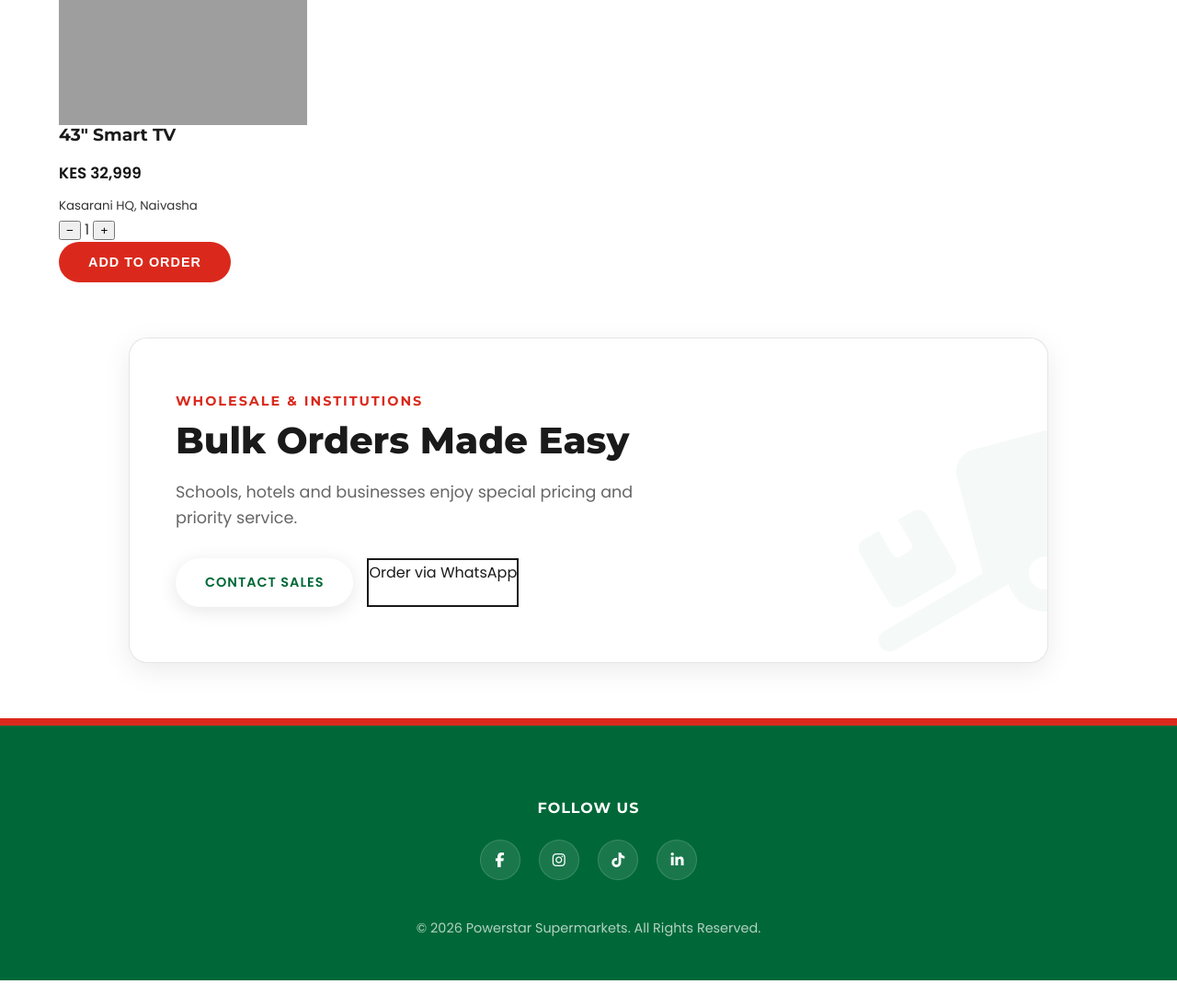
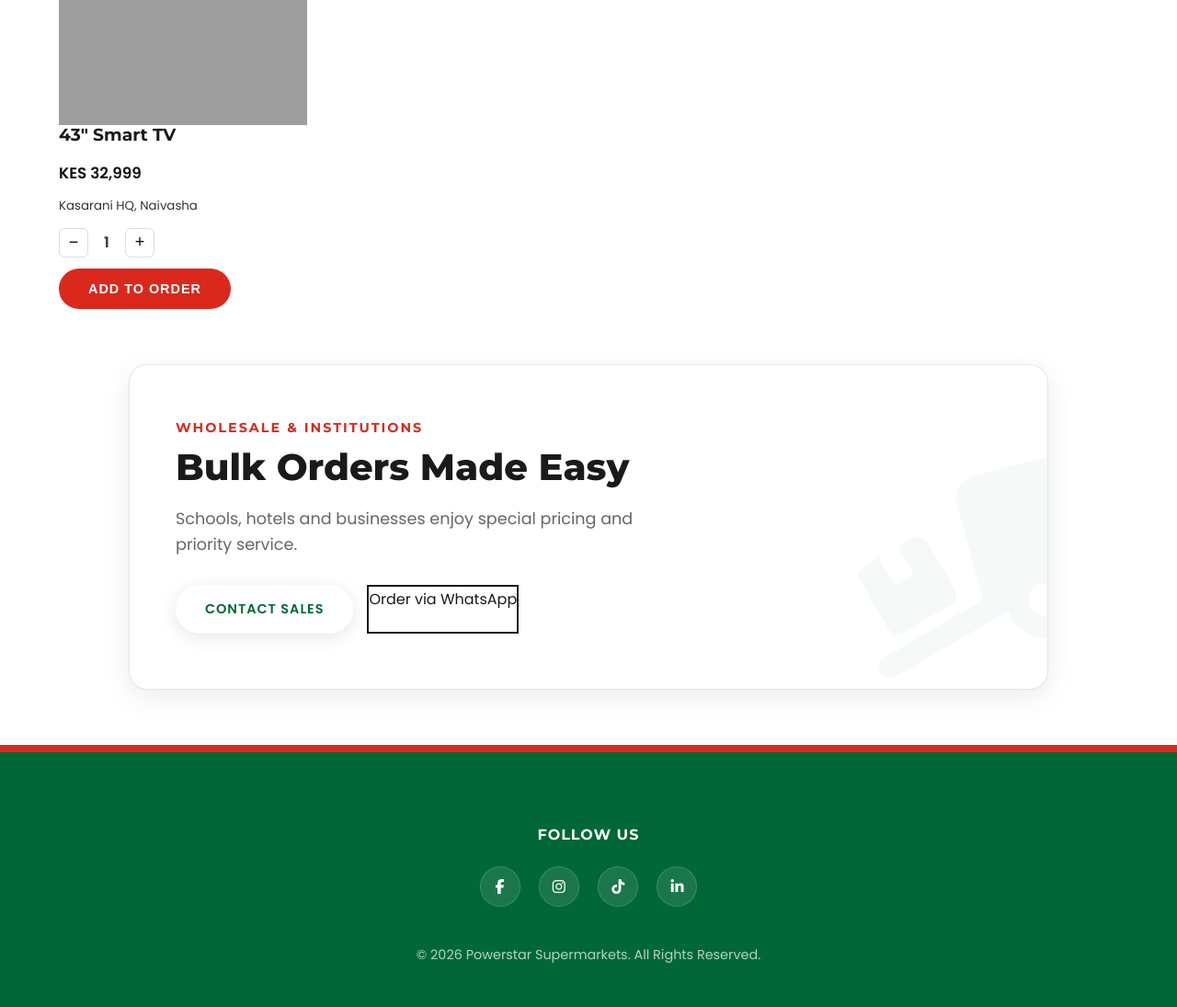
Before and after one commit to MarkTechKe-design/powerstar-website, a PHP site: page /services.html in a window 1280 px wide. Shown: the part 1343-2438 px from the top of the page at 92% size. Before the commit the page ends 2409 px from the top, so only its background shows below. Run offline with PHP 8.4, Linux system fonts and the light colour scheme; grey boxes are pictures that could not be loaded.

Commit message:
Finalize CSS updates for About and Services pages

```diff
--- a/css/style.css
+++ b/css/style.css
@@ -3492,6 +3492,36 @@ img {
     display: block;
     opacity: 1 !important;
 }
+/* =========================================
+   INLINE QUANTITY CONTROLS (DEPARTMENTS)
+   ========================================= */
+
+.qty-inline {
+    display: flex;
+    align-items: center;
+    gap: 10px;
+    margin: 12px 0;
+}
+
+.qty-inline button {
+    width: 32px;
+    height: 32px;
+    border-radius: 6px;
+    border: 1px solid #ddd;
+    background: #fff;
+    font-size: 18px;
+    cursor: pointer;
+}
+
+.qty-inline button:hover {
+    border-color: #da291c;
+}
+
+.qty-inline span {
+    min-width: 20px;
+    text-align: center;
+    font-weight: 600;
+}
 /* ======================================================
    EXECUTIVE OFFERS GRID (HOME + OFFERS PAGE)
    ====================================================== */
```
